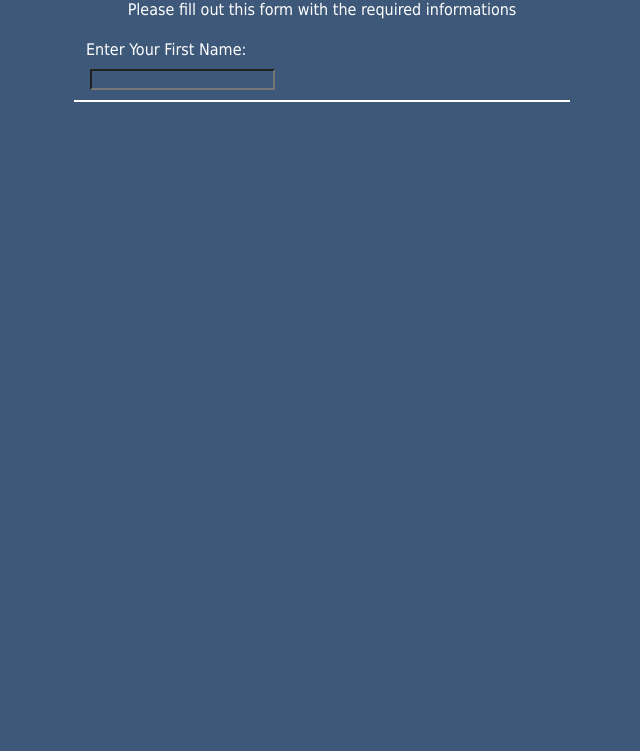
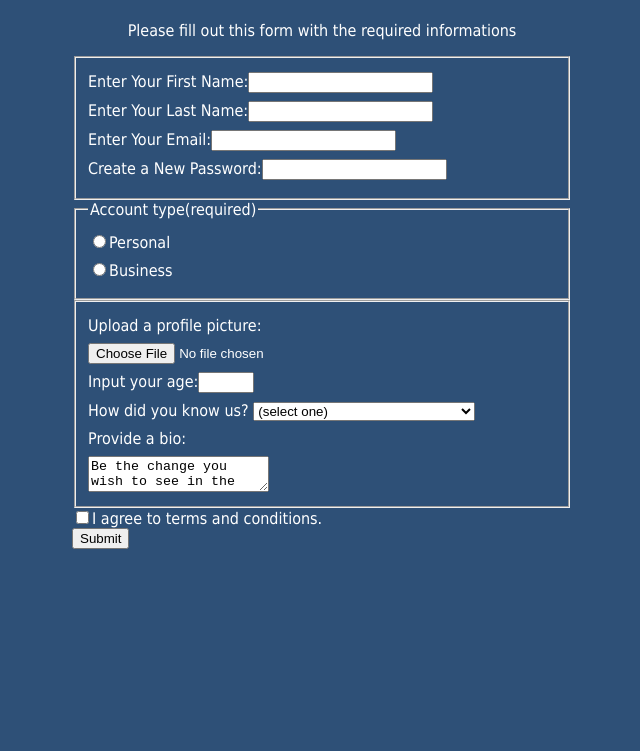
Before and after one commit to eyronjohn/signup-page, a plain HTML site: page index.html in a window 1280 px wide. Shown: the part 81-832 px from the top of the page, without its empty margins (318-958 px from the left). Drawn offline with Linux system fonts and the light colour scheme.

Commit message:
Centered forms for better layout

```diff
--- a/index.html
+++ b/index.html
@@ -9,11 +9,43 @@
 <body>
     <h1>Registration Form</h1>
     <p>Please fill out this form with the required informations</p>
+    <form method="post">
+        <fieldset>
+            <label for="fname">Enter Your First Name:<input id="fname" name="fname" type="text" required /></label>
+            <label for="lname">Enter Your Last Name:<input id="lname" name="lname" type="text" required /> </label>
+            <label for="email">Enter Your Email:<input id="email" name="email" type="text" required />  </label>
+            <label for="passW">Create a New Password:<input id="passW" name="passW" type="text" required /> </label>
+        </fieldset>
+    </form>
+
     <form>
         <fieldset>
-            <label for="fname">Enter Your First Name:</label>
-            <input type="text" id="fname" name="fname">
+            <legend>Account type(required)</legend>
+            <label for="personal"><input type="radio" name="radio" value="personal">Personal</label>
+            <label for="personal"><input type="radio" name="radio" value="business">Business</label>
         </fieldset>
+    </form>
+
+    <form>
+        <fieldset>
+            <label for="profile">Upload a profile picture:</label>
+            <input type="file" id="profile" name="profile">
+            <label for="age">Input your age:<input type="number" id="age" name="age" min="13" max="25"></label> <!--HTML treats the input element as the line as label-->
+            <label for="referrer">How did you know us?
+                <select id="referrer" name="referrer">
+                <option value="">(select one)</option>
+                <option value="1">freeCodeCamp News</option>
+                <option value="2">freeCodeCamp YouTube Channel</option>
+                <option value="3">freeCodeCamp Forum</option>
+                <option value="4">Other</option>
+              </select></label>
+            <label for="bio">Provide a bio:</label>
+            <textarea id="bio" name="bio" row="4" column="60">Be the change you wish to see in the world..</textarea>
+        </fieldset>
+
+        <input type="checkbox" id="terms" name="terms" value="terms"
+        <label for="terms">I agree to terms and conditions.</label><br>
+        <input type="submit" value="Submit">
     </form>
 
 </body>
--- a/styles.css
+++ b/styles.css
@@ -3,35 +3,23 @@ body{
     height: 100vh;
     margin: 0;
     color: white;
-    background-color: #3E5879;
+    background-color: #2E5077;
     font-family: Tahoma;
 }
 
 h1, p{
+    margin: 1em auto;
     text-align: center;
 }
 
-form {
-    width: 60vw;
-    max-width: 500px;
-    min-width: 300px;
-    margin: 0 auto;
-    padding-bottom: 2em;
+label {
+    display: block;
+    margin: 0.5rem 0;
 }
 
-input{
-    background-color: #3E5879;
-    margin-top: 10px;
-    margin-right: 280px;
+form{
+    margin: 0 auto; /*centers the form*/
+    width: 60vw;
+    min-width: 300px;
+    max-width: 500px;
 }
-
-label{
-    display: block;
-    text-align: left;
-}
-
-fieldset{
-    border: none;
-    text-align: center;
-    border-bottom: 2px solid white;
-}
```
